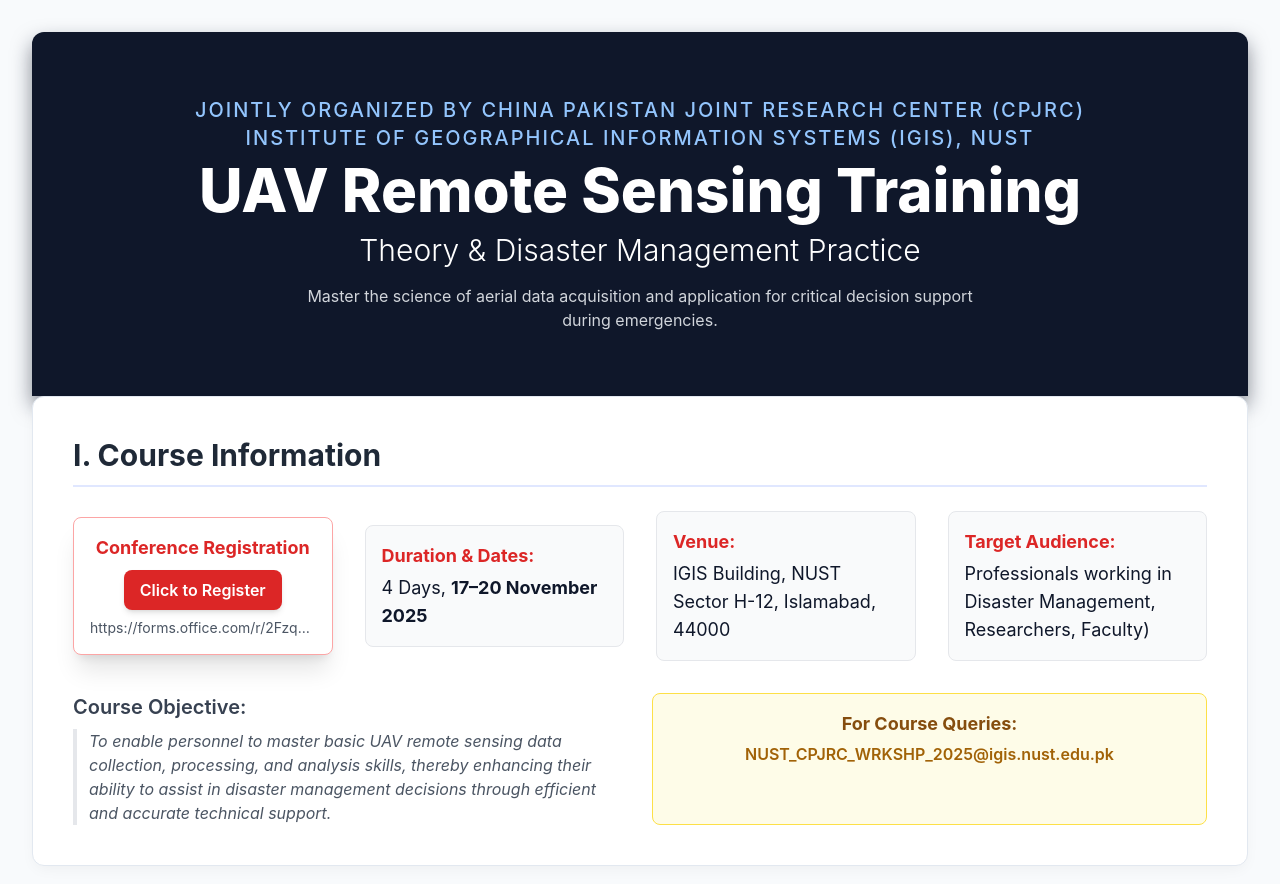
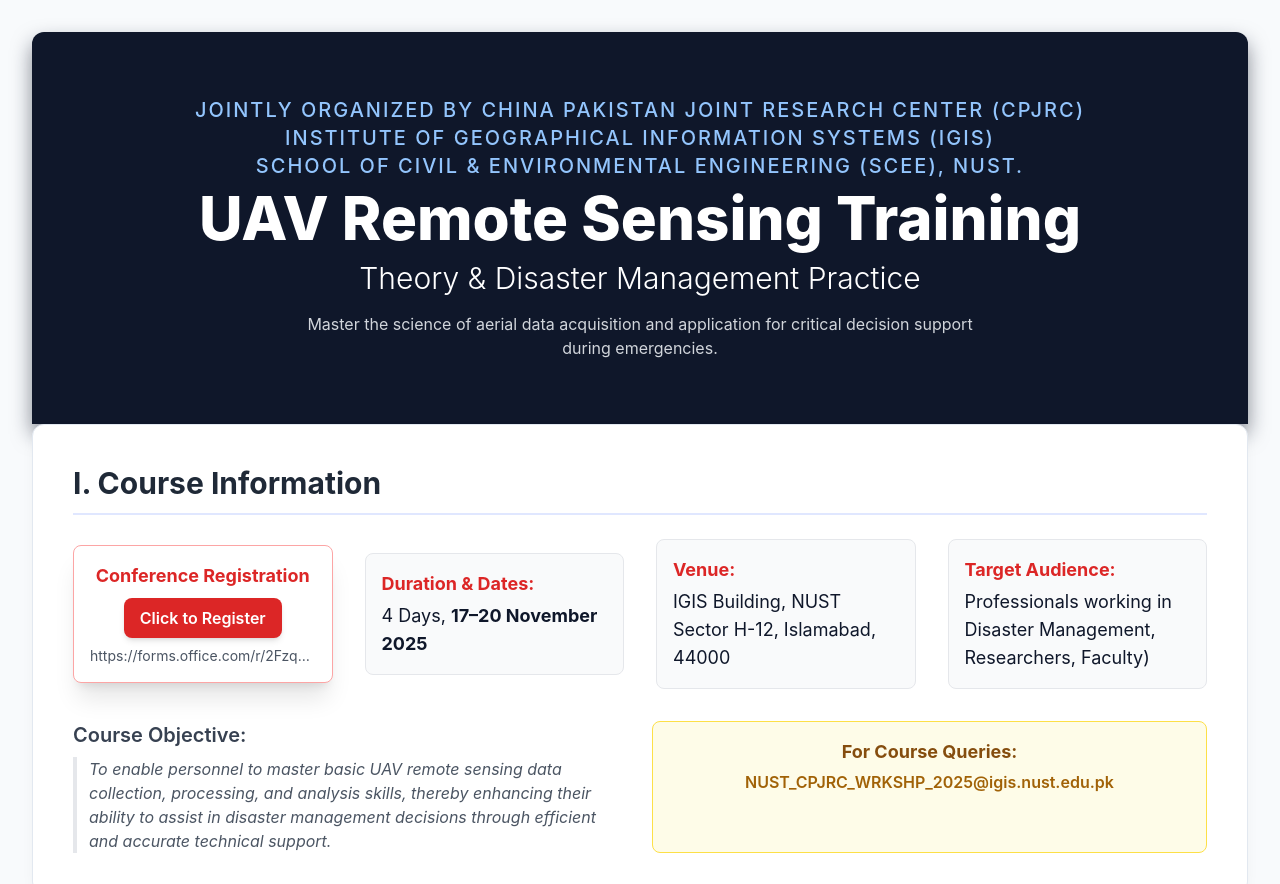
Before and after one commit to NUSTCPJRC2025/NUSTCPJRC2025.github.io, a plain HTML site: page index.html in a window 1280 px wide. Shown: the top 884 px of the page. Drawn offline with nearby package versions, Linux system fonts and the light colour scheme.

Commit message:
Update index.html

```diff
--- a/index.html
+++ b/index.html
@@ -83,7 +83,8 @@
         <!-- Header Section -->
         <header class="header-section text-center">
             <p class="text-xl font-medium uppercase tracking-widest text-blue-300 mb-2">
-                Jointly Organized by China Pakistan Joint Research Center (CPJRC) </br>  Institute of Geographical Information Systems (IGIS), NUST
+                Jointly Organized by China Pakistan Joint Research Center (CPJRC) </br>  Institute of Geographical Information Systems (IGIS) </br>
+            School of Civil & Environmental Engineering (SCEE), NUST.
             </p>
             <h1 class="text-5xl sm:text-6xl font-extrabold mb-3">UAV Remote Sensing Training</h1>
             <h2 class="text-2xl sm:text-3xl font-light">Theory & Disaster Management Practice</h2>
```
